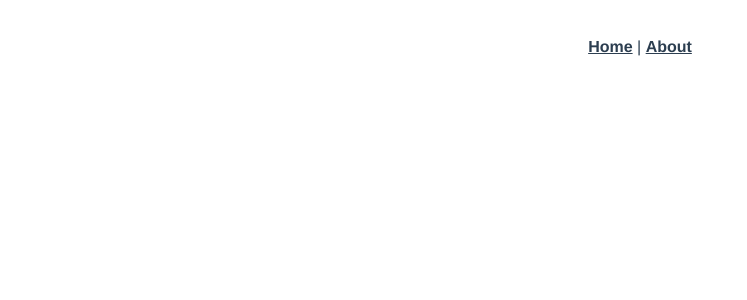
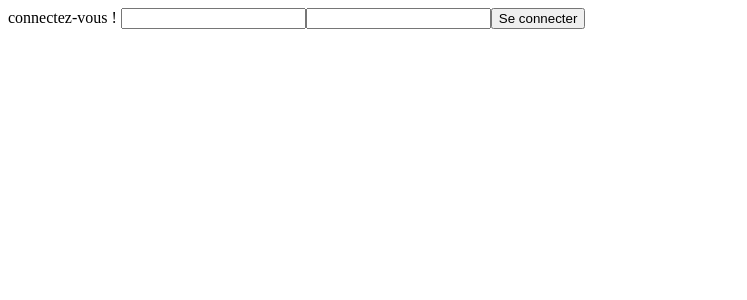
Before and after one commit to Celian-N/CelianNiclot_7_16042021, a Vue app in the folder frontend/: page /#/login in a window 1280 px wide. Before the commit this address had no page. Shown: the top 300 px of the page, without its empty margins (0-747 px from the left). Built offline with nearby package versions, Linux system fonts and the light colour scheme.

Commit message:
:sparkles: create Login page, vue router with condition & import cookie-js

```diff
--- a/frontend/package.json
+++ b/frontend/package.json
@@ -3,12 +3,15 @@
   "version": "0.1.0",
   "private": true,
   "scripts": {
+    "start": "vue-cli-service serve",
     "serve": "vue-cli-service serve",
     "build": "vue-cli-service build",
     "lint": "vue-cli-service lint"
   },
   "dependencies": {
     "core-js": "^3.6.5",
+    "js-cookie": "^2.2.1",
+    "@types/js-cookie": "^2.2.6",
     "vue": "^3.0.0",
     "vue-router": "^4.0.0-0"
   },
--- a/frontend/src/App.vue
+++ b/frontend/src/App.vue
@@ -1,30 +1,24 @@
 <template>
   <div id="nav">
-    <router-link to="/">Home</router-link> |
-    <router-link to="/about">About</router-link>
+    <router-view />
   </div>
-  <router-view />
 </template>
 
-<style lang="scss">
-#app {
-  font-family: Avenir, Helvetica, Arial, sans-serif;
-  -webkit-font-smoothing: antialiased;
-  -moz-osx-font-smoothing: grayscale;
-  text-align: center;
-  color: #2c3e50;
-}
+<script lang="ts">
+import { defineComponent, SetupContext, onMounted } from 'vue';
+import { isUserLoggedIn } from './mixins/auth/auth.mixins';
+import { useRouter } from 'vue-router';
 
-#nav {
-  padding: 30px;
+export default defineComponent({
+  name: 'App',
+  setup(props, context: SetupContext) {
+    const router = useRouter();
 
-  a {
-    font-weight: bold;
-    color: #2c3e50;
-
-    &.router-link-exact-active {
-      color: #42b983;
-    }
-  }
-}
-</style>
+    onMounted(function () {
+      const isLogged = isUserLoggedIn();
+      if (!isLogged) return router.push('/login');
+      console.log('YPOUHOU');
+    });
+  },
+});
+</script>
--- /dev/null
+++ b/frontend/src/mixins/api/api.mixins.ts
@@ -0,0 +1,41 @@
+import { useRouter } from 'vue-router';
+import Cookies from 'js-cookie';
+
+export const useApi = ()=>{
+  const router = useRouter();
+
+  const login = async (email:string, password : string) => {
+    const request = {
+      method: 'POST',
+      headers: {
+        'Content-Type': 'application/json',
+      },
+      body: JSON.stringify({
+        email: email,
+        password: password,
+      }),
+    };
+    await fetch('http://localhost:3000/auth/login', request)
+      .then((result) => {
+        return result.json();
+      })
+      .then((res) => {
+        router.push({ name: 'Home' });
+        Cookies.set('groupomania_token', res.token, { expires: 7 });
+      })
+      .catch((error) => alert('Erreur :' + error));
+  }
+
+  const getAllUsers = async ()=>{
+    return await fetch('http://localhost:3000/users', { method: 'GET' })
+    .then((result) => {
+      return result.json();
+    })
+    .then((res) => {
+      return res
+    })
+    .catch((error) => alert('Erreur :' + error));
+  }
+
+  return {login, getAllUsers}
+}
--- /dev/null
+++ b/frontend/src/mixins/auth/auth.mixins.ts
@@ -0,0 +1,5 @@
+import Cookies from 'js-cookie';
+
+export function isUserLoggedIn() {
+  return !!Cookies.get('groupomania_token');
+}
--- /dev/null
+++ b/frontend/src/pages/Home.vue
@@ -0,0 +1,34 @@
+<template>
+  <div class="home">
+    <button @click="disconnect">Se deconnecter</button>
+    {{ test }}
+  </div>
+</template>
+
+<script lang="ts">
+import { defineComponent, onMounted, ref, SetupContext } from 'vue';
+import { useApi } from '../mixins/api/api.mixins';
+import { useRouter } from 'vue-router';
+import Cookies from 'js-cookie';
+
+
+export default defineComponent({
+  name: 'Home',
+  setup(props, context: SetupContext) {
+    const test = ref({});
+    const router = useRouter();
+
+    const { getAllUsers } = useApi();
+
+    const disconnect = () => {
+      Cookies.remove('groupomania_token')
+      router.push({ name: 'Login' });
+    };
+    onMounted(async () => {
+      test.value = await getAllUsers();
+    });
+
+    return { test, disconnect };
+  },
+});
+</script>
--- /dev/null
+++ b/frontend/src/pages/Login.vue
@@ -0,0 +1,31 @@
+<template>
+  <div>
+    connectez-vous !
+
+    <input type="text" v-model="testMail" />
+    <input type="password" v-model="testMdp" />
+
+    <button @click="login(testMail, testMdp)">Se connecter</button>
+  </div>
+</template>
+
+<script lang="ts">
+import { defineComponent, ref } from 'vue';
+import {useApi} from '../mixins/api/api.mixins'
+
+
+
+export default defineComponent({
+  name: 'LoginPage',
+  setup(props, context) {
+
+    const { login } = useApi()
+
+
+    const testMail = ref('');
+    const testMdp = ref('');
+
+    return { testMail, testMdp, login };
+  },
+});
+</script>
--- a/frontend/src/router/index.ts
+++ b/frontend/src/router/index.ts
@@ -1,21 +1,24 @@
 import { createRouter, createWebHashHistory, RouteRecordRaw } from "vue-router";
-import Home from "../views/Home.vue";
+import {isUserLoggedIn} from '../mixins/auth/auth.mixins'
 
 const routes: Array<RouteRecordRaw> = [
   {
     path: "/",
     name: "Home",
-    component: Home,
+    component: ()=> import('../pages/Home.vue'),
+    meta: { requiresAuth: true }
   },
   {
     path: "/about",
     name: "About",
-    // route level code-splitting
-    // this generates a separate chunk (about.[hash].js) for this route
-    // which is lazy-loaded when the route is visited.
-    component: () =>
-      import(/* webpackChunkName: "about" */ "../views/About.vue"),
+    component: () => import("../views/About.vue"),
+    meta: { requiresAuth: true }
   },
+  {
+    path: "/login",
+    name: "Login",
+    component: () => import("../pages/Login.vue"),
+  }
 ];
 
 const router = createRouter({
@@ -23,4 +26,18 @@ const router = createRouter({
   routes,
 });
 
+router.beforeEach((to, from, next) => {
+  if (to.matched.some(record => record.meta.requiresAuth)) {
+    if (!isUserLoggedIn()) {
+      next({
+        path: '/login',
+        query: { redirect: to.fullPath }
+      })
+    } else {
+      next()
+    }
+  } else {
+    next()
+  }
+})
 export default router;
```
Also changed, not shown: 1 other file (tests, documents, lock files or other folders).
